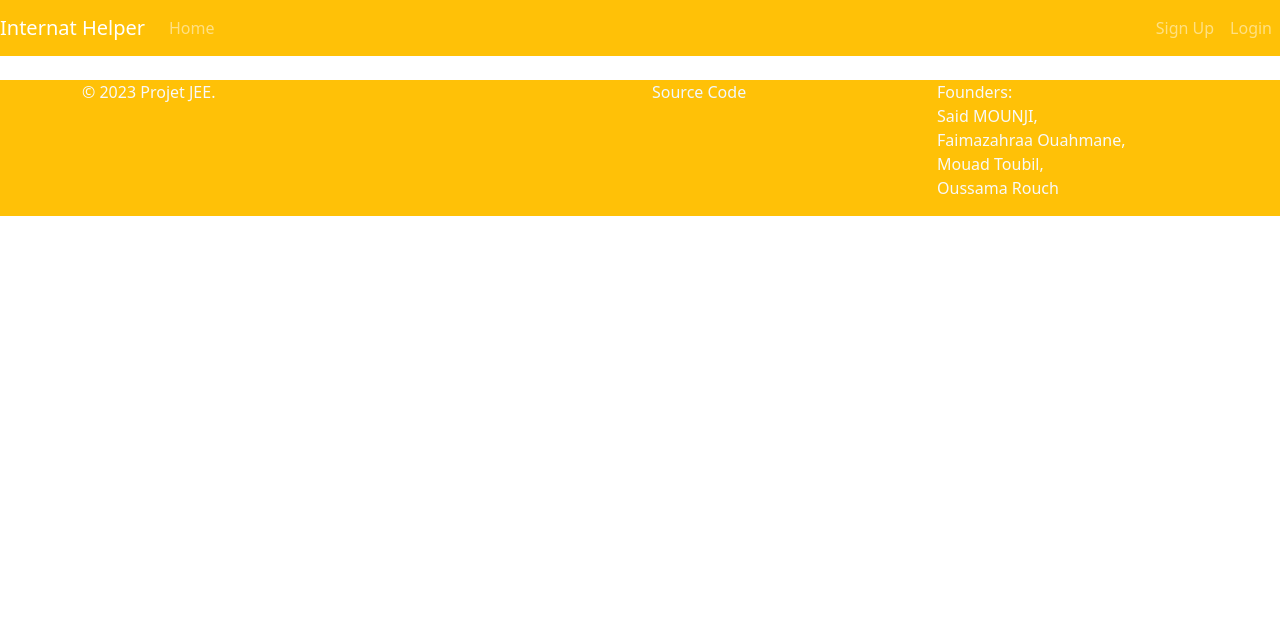
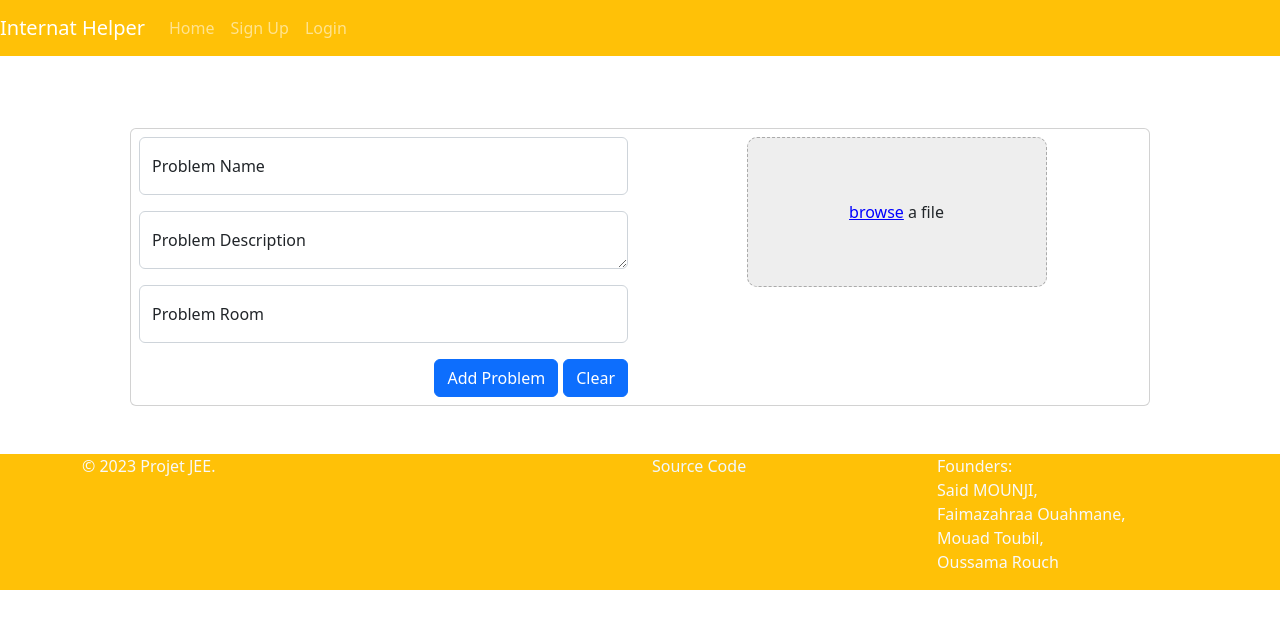
Before and after one commit to TheSkyAboveTheSky/Internat-Helper, an Angular app in the folder client/: page /addProblem in a window 1280 px wide. Before the commit this address led to /. Shown: the top 628 px of the page. Built offline with nearby package versions, Linux system fonts and the light colour scheme.

Commit message:
styling add new problem

```diff
--- a/client/src/app/app-routing.module.ts
+++ b/client/src/app/app-routing.module.ts
@@ -26,8 +26,7 @@ const routes: Routes = [
   { path: 'admin', component: BoardAdminComponent },
   { path: 'users', component: UserListComponent },
   { path: 'edit_image', component: EditImageComponent },
-  { path: 'addNewProblem', component: AddNewProblemComponent },
-  { path: '', redirectTo: 'home', pathMatch: 'full' },
+  {path:'addProblem',component:AddNewProblemComponent},
   { path: 'showProblemDetails', component: ShowProblemDetailsComponent },
   { path: 'notfound', component: NotfoundComponent },
   { path: 'unauthorized', component: UnauthorizedComponent },
--- a/client/src/app/components/add-new-problem/add-new-problem.component.css
+++ b/client/src/app/components/add-new-problem/add-new-problem.component.css
@@ -1,42 +1,42 @@
-
-.mat-grid-tile{
+.mat-grid-tile {
   border: 1px solid #eee;
 }
-.btn-remove-image{
-  position : absolute;
+
+.btn-remove-image {
+  position: absolute;
   cursor: pointer;
   top: -10px;
-  right:-10px;
+  right: -10px;
   background-color: red;
   color: white;
   border-radius: 50%;
   width: 20px;
   height: auto;
   text-align: center;
+}
 
-}
-.dropzone{
+.dropzone {
   height: 150px;
   min-width: 100px;
   display: table;
   background-color: #eeeeee;
   width: 300px;
-  border: dashed 1px #aaa ;
+  border: dashed 1px #aaa;
   border-radius: 10px;
-margin-left: auto;
-margin-right: auto;
+  margin-left: auto;
+  margin-right: auto;
 }
 
-.text-wrapper{
+.text-wrapper {
   display: table-cell;
   vertical-align: middle;
+}
 
-}
-.centered{
+.centered {
   text-align: center;
 }
 
-.browse-button{
+.browse-button {
   color: blue;
   cursor: pointer;
 }
--- a/client/src/app/components/add-new-problem/add-new-problem.component.html
+++ b/client/src/app/components/add-new-problem/add-new-problem.component.html
@@ -7,49 +7,52 @@
           (ngSubmit)="addProblem(problemForm)"
           enctype="multipart/form-data"
         >
-          <mat-form-field appearance="outline">
-            <mat-label>Problem Name</mat-label>
+          <div class="form-floating mb-3">
             <input
-              matInput
+              type="text"
+              class="form-control"
+              id="problemName"
               placeholder="Problem Name"
               [(ngModel)]="problem.name"
               name="problemName"
             />
-          </mat-form-field>
+            <label for="problemName">Problem Name</label>
+          </div>
 
-          <mat-form-field appearance="fill" class="w-100">
-            <mat-label>Problem Description</mat-label>
+          <div class="form-floating mb-3">
             <textarea
-              matInput
+              class="form-control"
+              id="problemDescription"
               placeholder="Problem Description"
               [(ngModel)]="problem.description"
               name="problemDescription"
             ></textarea>
-          </mat-form-field>
+            <label for="problemDescription">Problem Description</label>
+          </div>
 
-          <mat-form-field appearance="outline">
-            <mat-label>Problem Room</mat-label>
+          <div class="form-floating mb-3">
             <input
-              matInput
-              placeholder="Problem Room"
+              type="text"
+              class="form-control"
+              id="problemRoom"
               placeholder="Problem Room"
               [(ngModel)]="problem.roomName"
               name="problemRoom"
             />
-          </mat-form-field>
+            <label for="problemRoom">Problem Room</label>
+          </div>
 
           <strong>{{ currentUser.email }}</strong>
 
           <div align="end">
             <button
               type="submit"
-              mat-stroked-button
-              color="primary"
+              class="btn btn-primary"
               style="margin-right: 5px"
             >
               Add Problem
             </button>
-            <button mat-stroked-button color="primary">Clear</button>
+            <button class="btn btn-primary">Clear</button>
           </div>
         </form>
       </div>
@@ -59,9 +62,7 @@
           <div class="dropzone">
             <div class="text-wrapper">
               <div class="centered">
-                <a (click)="selectFile.click()" class="browse-button"
-                  >browse
-                </a>
+                <a (click)="selectFile.click()" class="browse-button">browse</a>
                 a file
               </div>
             </div>
@@ -77,16 +78,16 @@
         </div>
         <div class="mt-5">
           <div class="row">
-            <mat-grid-list cols="4" rowHeight="1:1">
-              <mat-grid-tile *ngFor="let file of problem.images; let i = index">
-                <div style="position: relative">
-                  <span class="btn-remove-image" (click)="removeImages(i)">
-                    x
-                  </span>
-                  <img [src]="file.url" width="100px" height="100px" />
+            <div class="col">
+              <div class="row g-2">
+                <div class="col" *ngFor="let file of problem.images; let i = index">
+                  <div class="position-relative">
+                    <span class="btn-remove-image" (click)="removeImages(i)">x</span>
+                    <img [src]="file.url" class="img-thumbnail" />
+                  </div>
                 </div>
-              </mat-grid-tile>
-            </mat-grid-list>
+              </div>
+            </div>
           </div>
         </div>
       </div>
--- a/client/src/app/components/add-new-problem/add-new-problem.component.ts
+++ b/client/src/app/components/add-new-problem/add-new-problem.component.ts
@@ -37,10 +37,10 @@ export class AddNewProblemComponent implements OnInit {
     this.currentUser = this.tokenStorageService.getUser();
 
     this.problem.reportedBy = this.currentUser.id;
-    if (this.currentUser.poste !== 'etudiant') {
+/*     if (this.currentUser.poste !== 'etudiant') {
       // Redirect the user to another page
       this.router.navigate(['/home']);
-    }
+    } */
   }
 
   addProblem(problemForm: NgForm) {
--- a/client/src/index.html
+++ b/client/src/index.html
@@ -6,12 +6,7 @@
   <base href="/">
   <meta name="viewport" content="width=device-width, initial-scale=1">
   <link rel="icon" type="image/x-icon" href="favicon.ico">
-  <link
-    rel="stylesheet"
-    href="https://cdn.jsdelivr.net/npm/bootstrap@4.6.1/dist/css/bootstrap.min.css"
-    integrity="sha384-zCbKRCUGaJDkqS1kPbPd7TveP5iyJE0EjAuZQTgFLD2ylzuqKfdKlfG/eSrtxUkn"
-    crossorigin="anonymous"
-  />
+  <link href="https://cdn.jsdelivr.net/npm/bootstrap@5.0.2/dist/css/bootstrap.min.css" rel="stylesheet" integrity="sha384-EVSTQN3/azprG1Anm3QDgpJLIm9Nao0Yz1ztcQTwFspd3yD65VohhpuuCOmLASjC" crossorigin="anonymous">
   <link href="https://fonts.googleapis.com/icon?family=Material+Icons" rel="stylesheet">
 
 </head>
```
